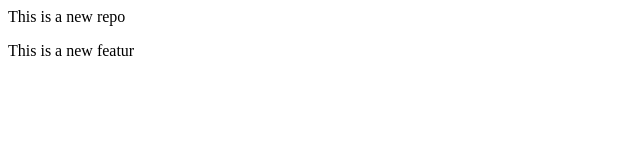
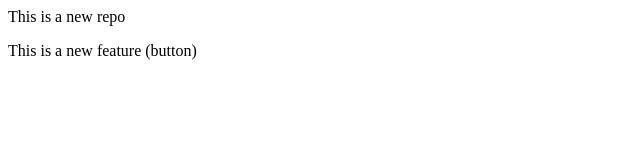
Before and after one commit to Sushant2415/LocalRepo, a plain HTML site: page index.html in a window 1280 px wide. Shown: the full height of the page, 0-640 px from the left. Drawn offline with Linux system fonts and the light colour scheme.

Commit message:
Add button

```diff
--- a/index.html
+++ b/index.html
@@ -1,2 +1,2 @@
 <p>This is a new repo</p>
-<p>This is a new featur</p>
+<p>This is a new feature (button)</p>
```
